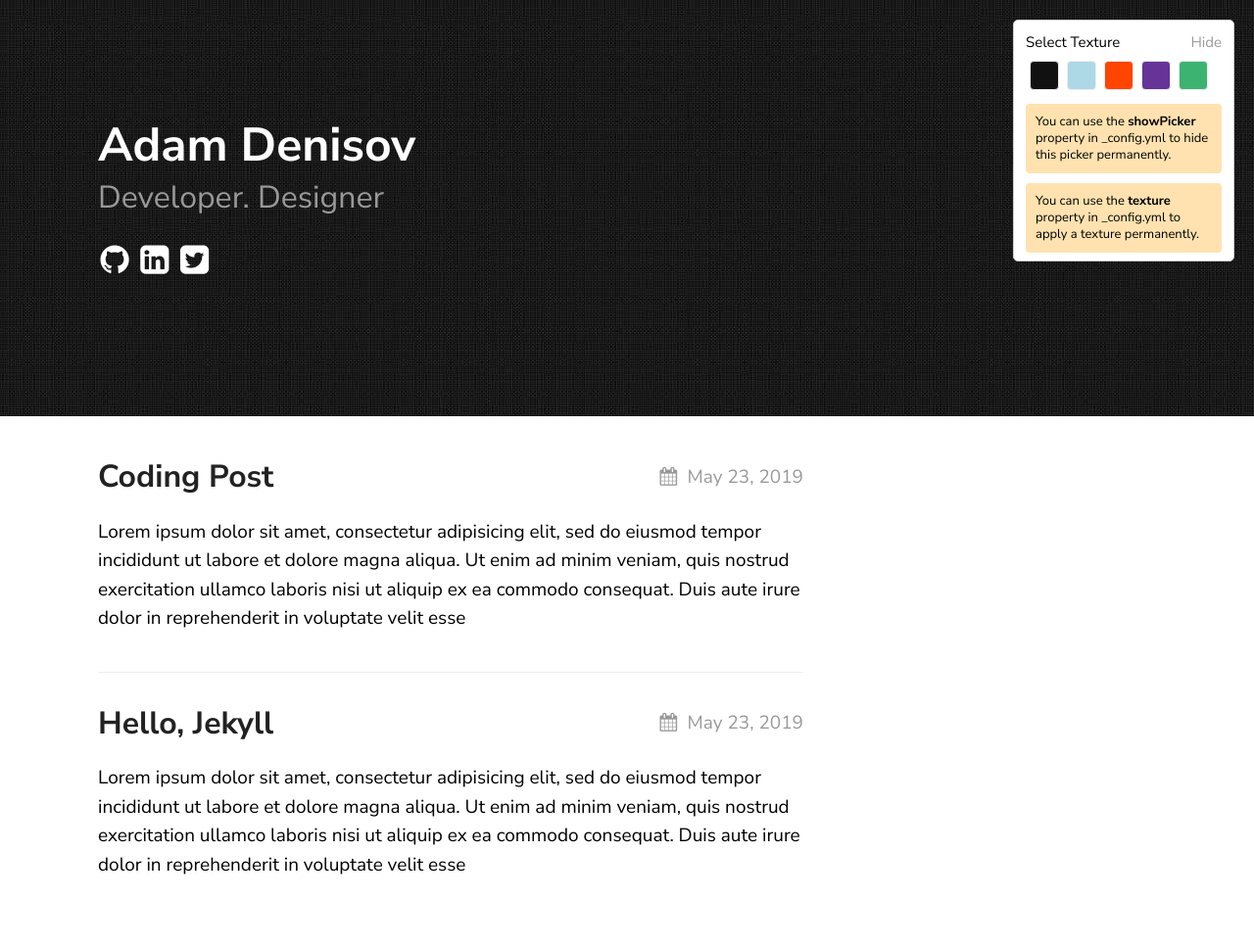
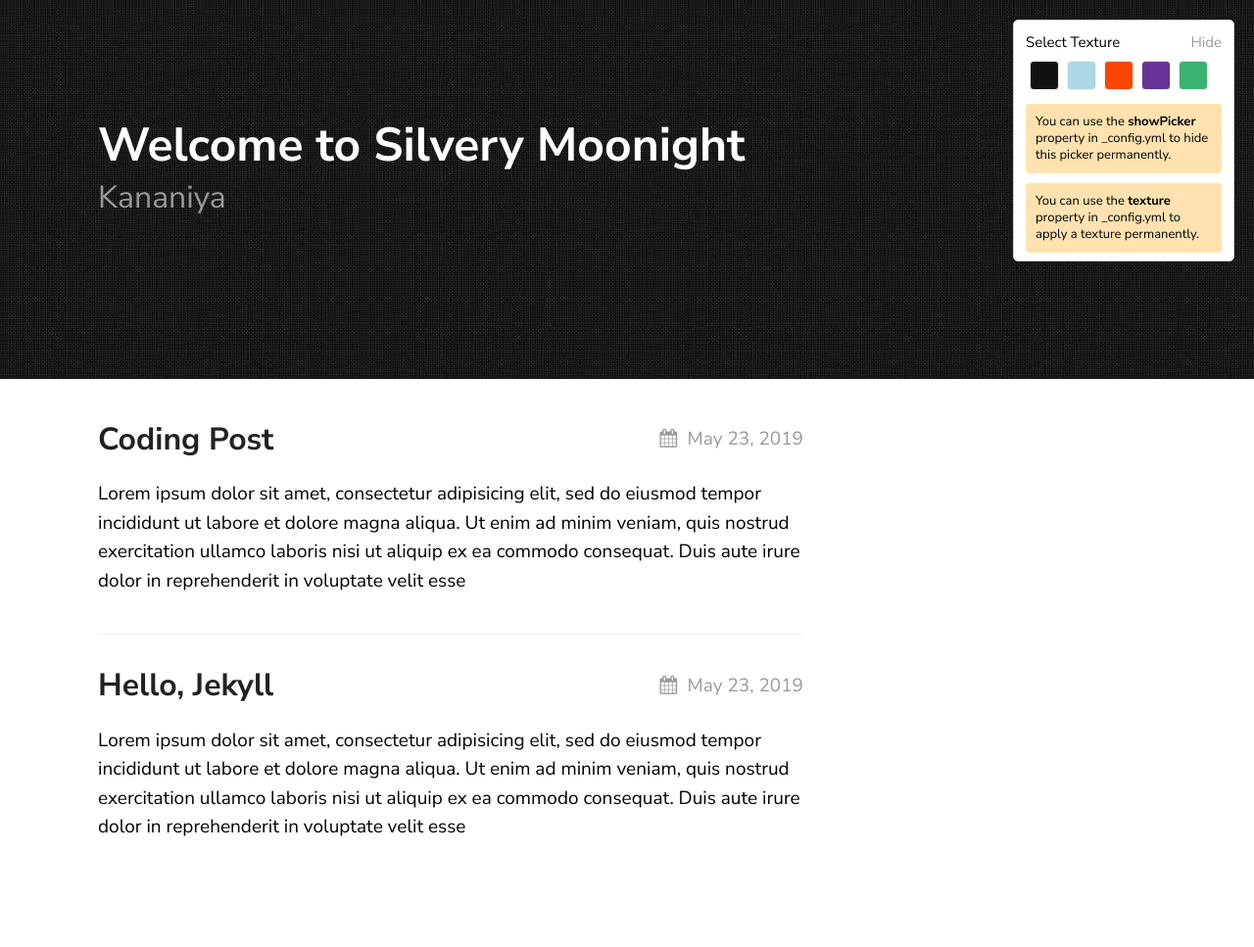
Before and after one commit to kananiya/kananiya.github.io, a Jekyll site: the page built from index.md, in a window 1280 px wide. Shown: the whole page at 98% size. Built offline with Jekyll 4.4.1, drawn with Linux system fonts in a browser that asks for light colours; after the commit the page ends 929 px from its top, so only the background shows below that.

Commit message:
Update _config.yml

```diff
--- a/_config.yml
+++ b/_config.yml
@@ -15,19 +15,19 @@ sass:
 
 permalink: /posts/:title/
 texture:
-  title: Adam Denisov
-  tagline: Developer. Designer
+  title: Welcome to Silvery Moonight
+  tagline: Kananiya
   date_format: "%b %-d, %Y"
   style: black
   showNav: false
   showPicker: true
 
   # generate social links in footer
-  social_links:
-    twitter: thelehhman
-    github:  thelehhman
-    linkedIn: in/thelehhman
-    rss: rss
+  #social_links:
+    #twitter: thelehhman
+    #github:  thelehhman
+    #linkedIn: in/thelehhman
+    #rss: rss
 
 
 # If you want to link only specific pages in your header, uncomment
```
